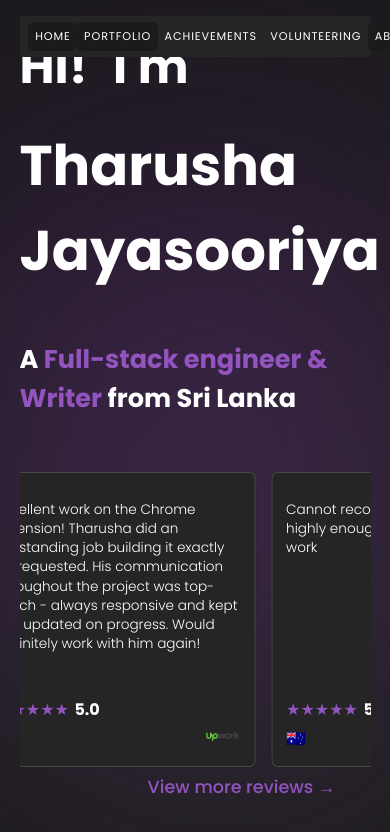
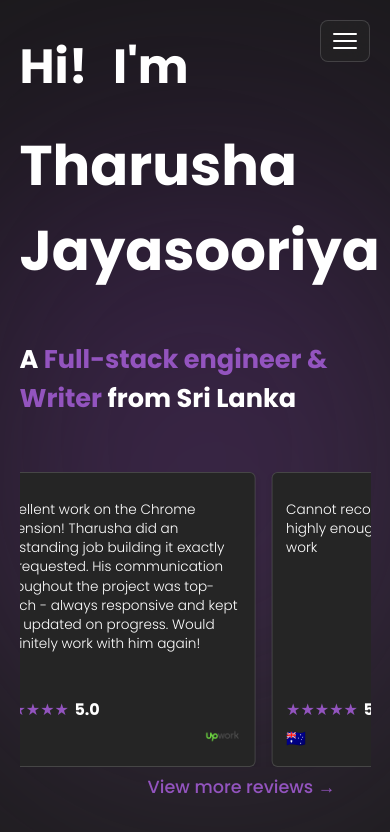
Before and after one commit to Tharusha-dev/tharusha-dev.github.io, a SvelteKit app: page / in a window 390 px wide. Shown: the top 832 px of the page. Built offline with nearby package versions, Linux system fonts and the light colour scheme.

Commit message:
hamburger menu on mobile

```diff
--- /dev/null
+++ b/src/lib/components/NavBar.svelte
@@ -0,0 +1,174 @@
+<script>
+	export let activePage = '';
+	export let isHome = false;
+
+	let isMobileMenuOpen = false;
+
+	function toggleMenu() {
+		isMobileMenuOpen = !isMobileMenuOpen;
+		// Prevent background scrolling when menu is open
+		if (typeof document !== 'undefined') {
+			if (isMobileMenuOpen) {
+				document.body.style.overflow = 'hidden';
+			} else {
+				document.body.style.overflow = '';
+			}
+		}
+	}
+
+	function closeMenu() {
+		if (isMobileMenuOpen) {
+			isMobileMenuOpen = false;
+			if (typeof document !== 'undefined') {
+				document.body.style.overflow = '';
+			}
+		}
+	}
+</script>
+
+<div class="mobile-menu-btn" on:click={toggleMenu} on:keydown={(e) => e.key === 'Enter' && toggleMenu()} tabindex="0" role="button">
+	<div class="hamburger" class:is-active={isMobileMenuOpen}>
+		<span></span>
+		<span></span>
+		<span></span>
+	</div>
+</div>
+
+<div class="nav-bar-outer" class:mobile-open={isMobileMenuOpen}>
+	<div class="nav-bar" on:click={closeMenu} on:keydown={(e) => e.key === 'Escape' && closeMenu()} tabindex="0" role="navigation">
+		<div class="nav-item nav-styled {activePage === 'nav-home' ? 'active-nav-item' : ''}" id="nav-home">
+			<a href="{isHome ? '#home' : '/'}">HOME</a>
+		</div>
+		<div class="nav-item nav-styled {activePage === 'nav-portfolio' ? 'active-nav-item' : ''}" id="nav-portfolio">
+			<a href="{isHome ? '#portfolio' : '/#portfolio'}">PORTFOLIO</a>
+		</div>
+		<div class="nav-item nav-styled {activePage === 'nav-achievements' ? 'active-nav-item' : ''}" id="nav-achievements">
+			<a href="/achievements">ACHIEVEMENTS</a>
+		</div>
+		<div class="nav-item nav-styled {activePage === 'nav-volunteering' ? 'active-nav-item' : ''}" id="nav-volunteering">
+			<a href="/volunteering">VOLUNTEERING</a>
+		</div>
+		<div class="nav-item nav-styled {activePage === 'nav-about' ? 'active-nav-item' : ''}" id="nav-about">
+			<a href="{isHome ? '#about' : '/#about'}">ABOUT</a>
+		</div>
+		<div class="nav-item nav-styled {activePage === 'nav-blog' ? 'active-nav-item' : ''}" id="nav-blog">
+			<a href="/blog">BLOG</a>
+		</div>
+		<div class="nav-item nav-styled {activePage === 'nav-reviews' ? 'active-nav-item' : ''}" id="nav-reviews">
+			<a href="/reviews">REVIEWS</a>
+		</div>
+	</div>
+</div>
+
+<style>
+	.mobile-menu-btn {
+		display: none;
+		position: fixed;
+		top: 20px;
+		right: 20px;
+		z-index: 10000;
+		cursor: pointer;
+		padding: 12px;
+		background: rgba(37, 37, 37, 0.6);
+		border-radius: 8px;
+		border: 1px solid rgba(255, 255, 255, 0.15);
+		backdrop-filter: blur(10px);
+		-webkit-backdrop-filter: blur(10px);
+		transition: background 0.3s ease;
+	}
+
+	.mobile-menu-btn:hover {
+		background: rgba(37, 37, 37, 0.9);
+	}
+
+	.hamburger {
+		width: 24px;
+		height: 16px;
+		position: relative;
+		display: flex;
+		flex-direction: column;
+		justify-content: space-between;
+	}
+
+	.hamburger span {
+		display: block;
+		width: 100%;
+		height: 2px;
+		background-color: white;
+		transition: all 0.3s ease;
+		border-radius: 2px;
+	}
+
+	.hamburger.is-active span:nth-child(1) {
+		transform: translateY(7px) rotate(45deg);
+	}
+
+	.hamburger.is-active span:nth-child(2) {
+		opacity: 0;
+	}
+
+	.hamburger.is-active span:nth-child(3) {
+		transform: translateY(-7px) rotate(-45deg);
+	}
+
+	/* Note: base styles like .active-nav-item and .nav-bar are derived from global styles.css
+	   but we use scoped styling to override for mobile */
+
+	@media (max-width: 768px) {
+		.mobile-menu-btn {
+			display: block;
+		}
+
+		.nav-bar-outer {
+			position: fixed !important;
+			top: 0 !important;
+			left: -100% !important;
+			width: 100vw !important;
+			height: 100vh !important;
+			background: rgba(27, 27, 27, 0.95) !important;
+			backdrop-filter: blur(15px) !important;
+			-webkit-backdrop-filter: blur(15px) !important;
+			z-index: 9999 !important;
+			transition: left 0.4s cubic-bezier(0.77, 0, 0.175, 1) !important;
+			display: flex !important;
+			align-items: center !important;
+			justify-content: center !important;
+		}
+
+		.nav-bar-outer.mobile-open {
+			left: 0 !important;
+		}
+
+		.nav-bar {
+			margin: 0 !important;
+			background: transparent !important;
+			flex-direction: column !important;
+			gap: 30px !important;
+			border: none !important;
+			padding: 0 !important;
+		}
+
+		.nav-item.nav-styled {
+			writing-mode: horizontal-tb !important;
+			transform: none !important;
+			font-size: 1.6rem !important;
+			padding: 10px 20px !important;
+			text-align: center !important;
+			letter-spacing: 0.15em !important;
+		}
+
+		.nav-item.nav-styled a {
+			font-weight: 300 !important;
+			transition: color 0.3s ease !important;
+		}
+
+		.nav-item.nav-styled.active-nav-item {
+			background: transparent !important;
+		}
+
+		.nav-item.nav-styled.active-nav-item a {
+			color: #9354BF !important;
+			font-weight: 500 !important;
+		}
+	}
+</style>
--- a/src/routes/+page.svelte
+++ b/src/routes/+page.svelte
@@ -17,6 +17,7 @@
 	import upworkLogo from '$lib/images/upwork-logo.png';
 	import fiverrLogo from '$lib/images/fiverr-logo.png';
 	import './styles.css';
+	import NavBar from '$lib/components/NavBar.svelte';
 
 	// @ts-ignore
 	let leftInDivs;
@@ -121,18 +122,7 @@ homeNavButton = document.getElementById('nav-home');
 	on:mousemove={handleMousemove}
 >
 
-	<div class="nav-bar-outer">
-		<div class="nav-bar">
-			<div class="nav-item active-nav-item" id="nav-home"><a href="#home">HOME</a></div>
-			<div class="nav-item" id="nav-portfolio"><a href="#portfolio">PORTFOLIO</a></div>
-			<div class="nav-item" id="nav-achievements"><a href="/achievements">ACHIEVEMENTS</a></div>
-			<div class="nav-item" id="nav-volunteering"><a href="/volunteering">VOLUNTEERING</a></div>
-			<div class="nav-item" id="nav-about"><a href="#about">ABOUT</a></div>
-			<div class="nav-item" id="nav-blog"><a href="/blog">BLOG</a></div>
-			<div class="nav-item" id="nav-reviews"><a href="/reviews">REVIEWS</a></div>
-
-		</div>
-	</div>
+	<NavBar activePage="nav-home" isHome={true} />
 
 	<section
 		id="home"
```
Also changed, not shown: src/routes/achievements/+page.svelte (+2 -11 lines), src/routes/achievements/[slug]/+page.svelte (+2 -11 lines), src/routes/reviews/+page.svelte (+2 -11 lines), src/routes/volunteering/+page.svelte (+2 -11 lines), src/routes/volunteering/[slug]/+page.svelte (+2 -11 lines).
